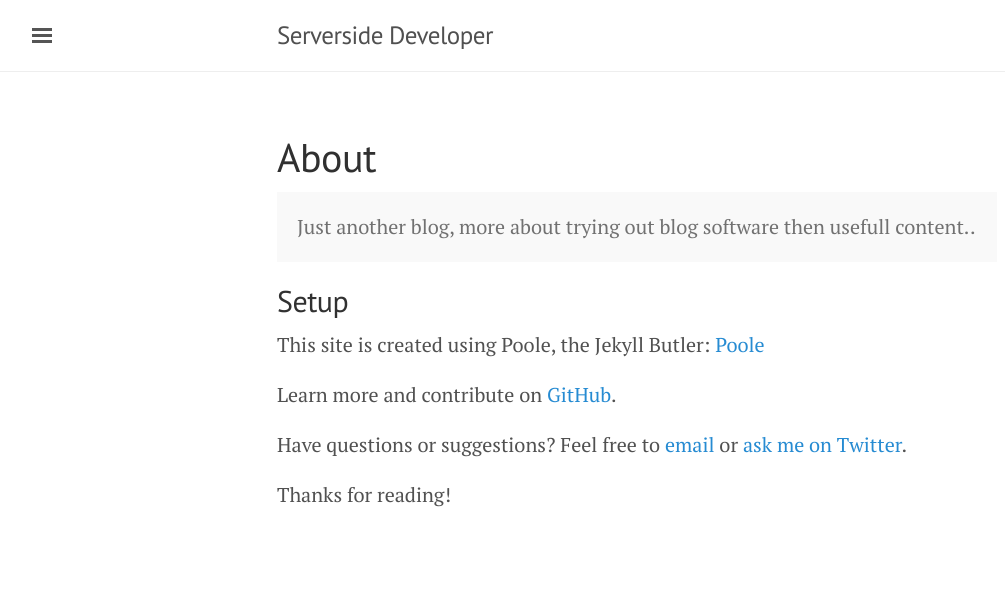
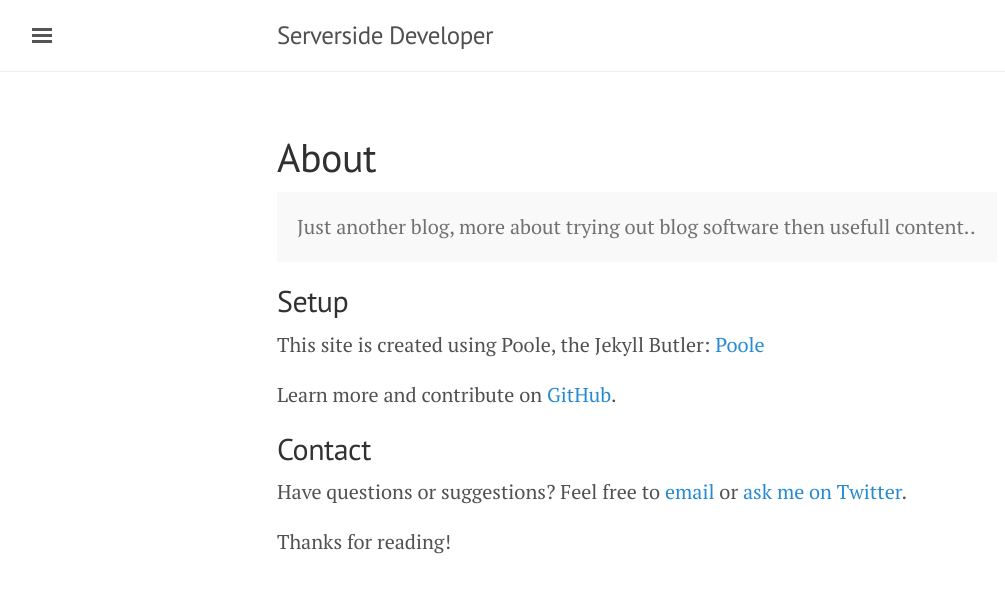
Before and after one commit to henkmeulekamp/henkmeulekamp.github.io, a Jekyll site: the page built from about.md, in a window 1280 px wide. Shown: the top 593 px of the page, without its empty margins (3-1008 px from the left). Built offline with Jekyll 4.4.1, drawn with Linux system fonts in a browser that asks for light colours.

Commit message:
update about

```diff
--- a/about.md
+++ b/about.md
@@ -12,7 +12,9 @@ title: About
 
 This site is created using Poole, the Jekyll Butler: [Poole](http://getpoole.com)
 
-Learn more and contribute on [GitHub](https://github.com/poole).
+Learn more and contribute on [GitHub](https://github.com/poole/poole).
+
+## Contact
 
 Have questions or suggestions? Feel free to [email](mailto:henk@meulekamp.net) or [ask me on Twitter](https://twitter.com/henkmeulekamp).
 
```
